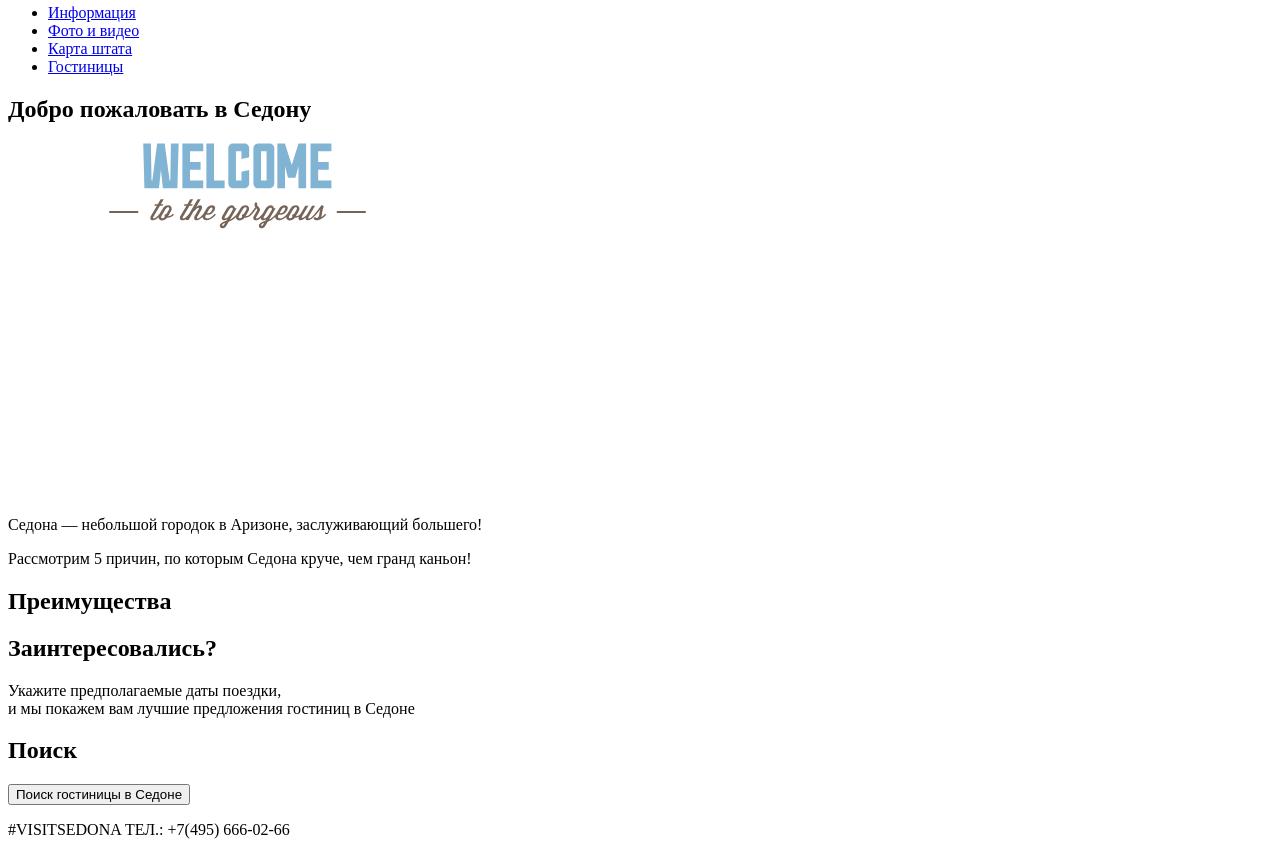
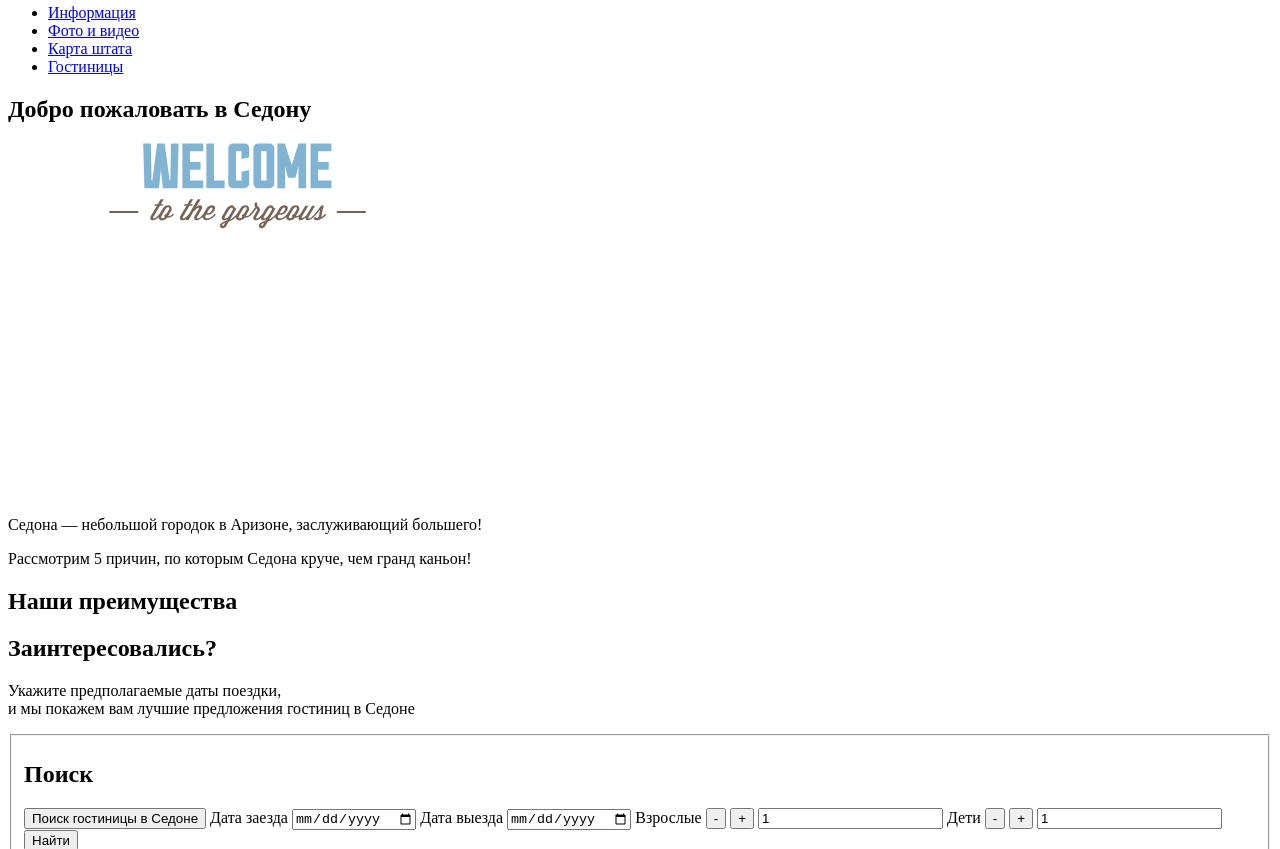
Before and after one commit to OrlovaElena/683179-sedona-27, a plain HTML site: page index.html in a window 1280 px wide. Shown: the part 95-944 px from the top of the page. Drawn offline with Linux system fonts and the light colour scheme.

Commit message:
Разметка форм

```diff
--- a/index.html
+++ b/index.html
@@ -9,7 +9,7 @@
   <header>
     <nav>
       <a class="logo">
-        <img class ="" src="img/logo.svg" width="140" height="71" alt="Логотип Седона">
+        <img class ="logo-sedona" src="img/logo.svg" width="140" height="71" alt="Логотип Седона">
       </a>
 
       <ul class="navigation-top">
@@ -23,7 +23,7 @@
 
   <main>
     <section class="welcome">
-      <h2 class="invisible-txt"> Добро пожаловать в Седону </h2>
+      <h2 class="visually-hidden"> Добро пожаловать в Седону </h2>
         <img class="main-txt-img" src="img/welcome.svg" width="459" height="353" alt="Welcome to Sedona">
     </section>
     <section class="intro">
@@ -37,7 +37,7 @@
     </section>
 
     <section class="benefit">
-      <h2 class="invisible-txt">Преимущества</h2>
+      <h2 class="visually-hidden">Наши преимущества</h2>
 
       <!--преимущества-->
     </section>
@@ -52,10 +52,23 @@
       </div>
     </section>
 
-    <div class="search-btn">
-      <h2 class="invisible-txt">Поиск</h2>
+    <fieldset class="search-btn">
+      <h2 class="visually-hidden">Поиск</h2>
       <button type="button" class="search-btn-title" aria-label="Открыть поиск гостиницы в Седоне">Поиск гостиницы в Седоне</button>
-    </div>
+      <label for="datestart-field">Дата заезда</label>
+      <input type="date" name="date" id="datestart -field">
+      <label for="dateend-field">Дата выезда</label>
+      <input type="date" name="date" id="dateend-field">
+      <label for="quantity-field big">Взрослые</label>
+        <input type="button" value="-" id="button_minus">
+        <input type="button" value="+" id="button_plus">
+      <input type="quantity" stape="1" min="1" max="25" name="quantity" value="1" id="quantity-field big">
+      <label for="quantity-field small">Дети</label>
+        <input type="button" value="-" id="button_minus">
+        <input type="button" value="+" id="button_plus">
+      <input type="quantity" stape="1" min="1" max="25" name="quantity" value="1" id="quantity-field small">
+      <input type="submit" class="btn" value="Найти">
+    </fieldset>
   </main>
 
   <footer>
```
Also changed, not shown: catalog.html (+3 -3 lines).
